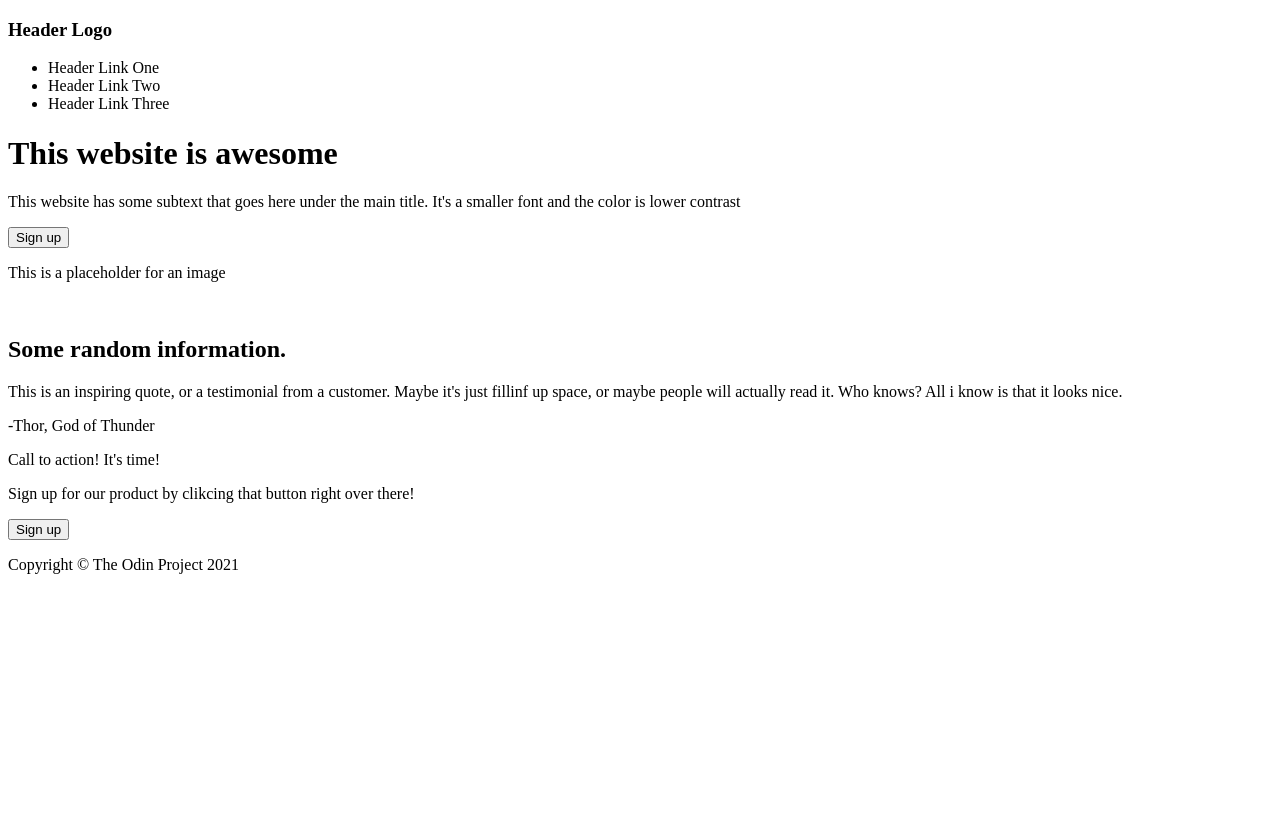
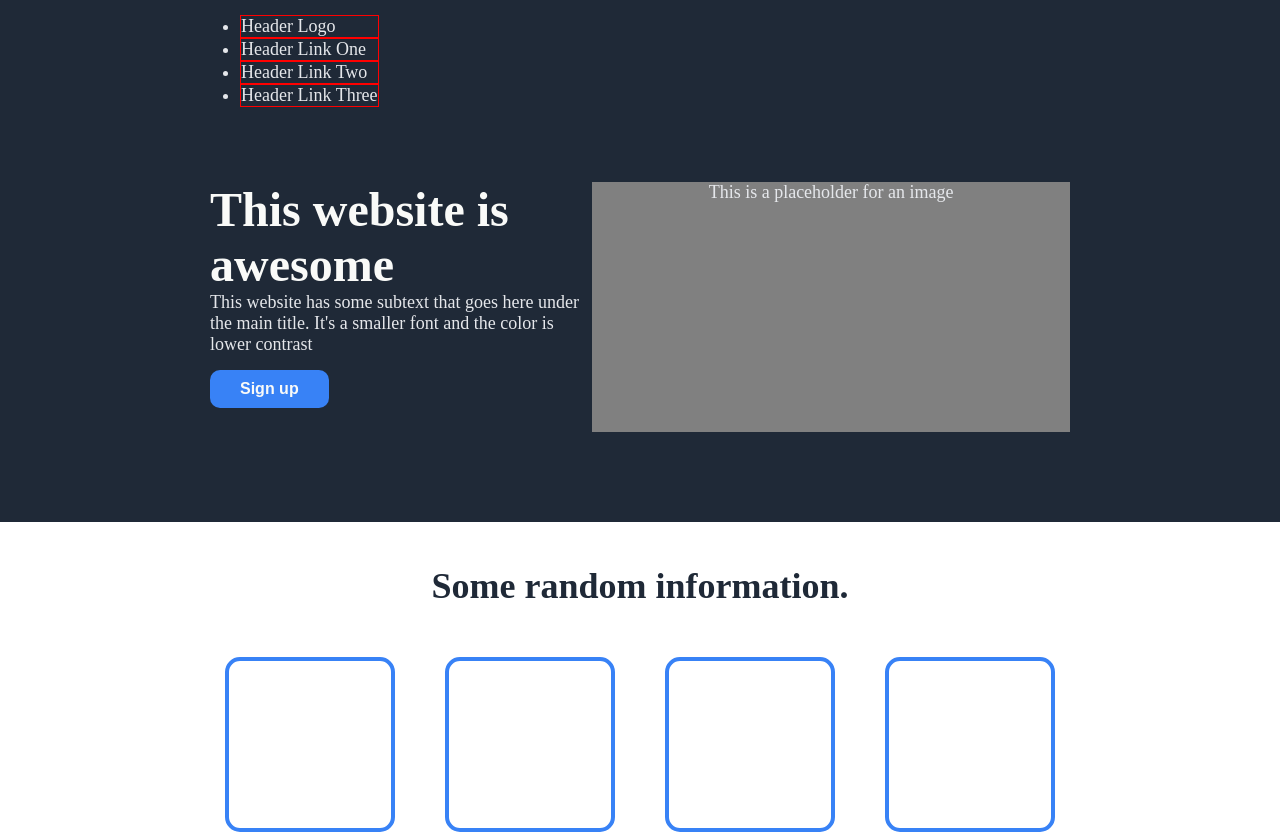
Before and after one commit to AbbeyRoadUSA/landing_page, a plain HTML site: page index.html in a window 1280 px wide. Shown: the top 836 px of the page. Before the commit the page ends 800 px from the top, so only its background shows below. Drawn offline with Linux system fonts and the light colour scheme.

Commit message:
Update nav style and second-container section

```diff
--- a/index.html
+++ b/index.html
@@ -10,39 +10,41 @@
 </head>
 
 <body>
-    <div>
-        <h3>Header Logo</h3>
-    </div>
-    <div>
+    <div class="header-container">
+        <div class="nav-container">
             <ul>
+                <li>Header Logo</li>
                 <li><a href=""></a>Header Link One</li>
                 <li><a href=""></a>Header Link Two</li>
                 <li><a href=""></a>Header Link Three</li>
             </ul>
         </div>
 
-    <div>
+        <div class="second-container">
+            <div class="left-container">
                 <h1>This website is awesome</h1>
-        <p>This website has some subtext that goes here under the main title. It's a smaller font and the color is lower
-            contrast</p>
+                <p>This website has some subtext that goes here under the main title. It's a smaller font and the color
+                    is lower contrast</p>
                 <button>Sign up</button>
             </div>
-
-    <div>
+            <div class="right-container">
                 <p>This is a placeholder for an image</p>
             </div>
+        </div>
 
+    </div>
     <br>
 
     <h2>Some random information.</h2>
-    <div>
-        <div></div>
-        <div></div>
-        <div></div>
-        <div></div>
+
+    <div class="third-container">
+        <div class="box"></div>
+        <div class="box"></div>
+        <div class="box"></div>
+        <div class="box"></div>
     </div>
 
-    <div>
+    <div class="fourth-container">
         <p>This is an inspiring quote, or a testimonial from a customer. Maybe it's just fillinf up space, or maybe
             people will actually read it. Who knows? All i know is that it looks nice.</p>
         <div>
--- a/style.css
+++ b/style.css
@@ -0,0 +1,110 @@
+* {
+    margin: 0;
+    box-sizing: border-box;
+}
+
+.header-container {
+    background-color: #1F2937;
+    padding: 15px 200px;
+}
+
+.nav-container {
+    display: flex;
+}
+
+h3 {
+    display: inline-block;
+    font-size: 24px;
+    color: #F9FAF8;
+    border: 1px solid red;
+}
+
+li {
+    font-size: 18px;
+    color: #E5E7EB;
+    text-decoration: none;
+    border: 1px solid red;
+}
+
+a {
+    text-decoration: none;
+}
+
+h1 {
+    font-size: 48px;
+    font-weight: 900;
+    color: #F9FAF8;
+}
+
+p {
+    font-size: 18px;
+    color: #E5E7EB;
+}
+
+.second-container {
+display: flex;
+justify-content: space-between;
+margin-top: 50px;
+padding: 25px 10px;
+}
+
+    .left-container {
+       height: 300px;
+       width: 400px;
+    }
+
+        .left-container button {
+            margin-top: 15px;
+            padding: 10px 30px;
+            border-radius: 10px;
+            border: none;
+            background-color: #3882F6;
+            color: #F9FAF8;
+            font-size: 16px;
+            font-weight: 700;
+        }
+
+        .left-container p {
+            font-size: 18px;
+        }
+
+    .right-container {
+        height: 250px;
+        width: 500px;
+        background-color: grey;
+    }
+
+        .right-container p {
+            text-align: center;
+        }
+
+h2  {
+font-size: 36px;
+font-weight: 900;
+color: #1F2937;
+padding: 25px 200px;
+text-align: center;
+}
+
+.third-container {
+display: flex;
+justify-content: center;
+padding: 25px 200px;
+}
+
+.third-container > .box {
+    height: 175px;
+    width: 175px;
+    border: 4px solid #3882F6;
+    border-radius: 15px;
+    margin: 0 25px;
+}
+
+.fourth-container {
+    margin: 25px;
+    padding: 25px 200px;
+}
+
+footer {
+    background-color: #1F2937;
+}
```
Also changed, not shown: 1 other file. Lines whose indentation alone changed are shown as unchanged.
